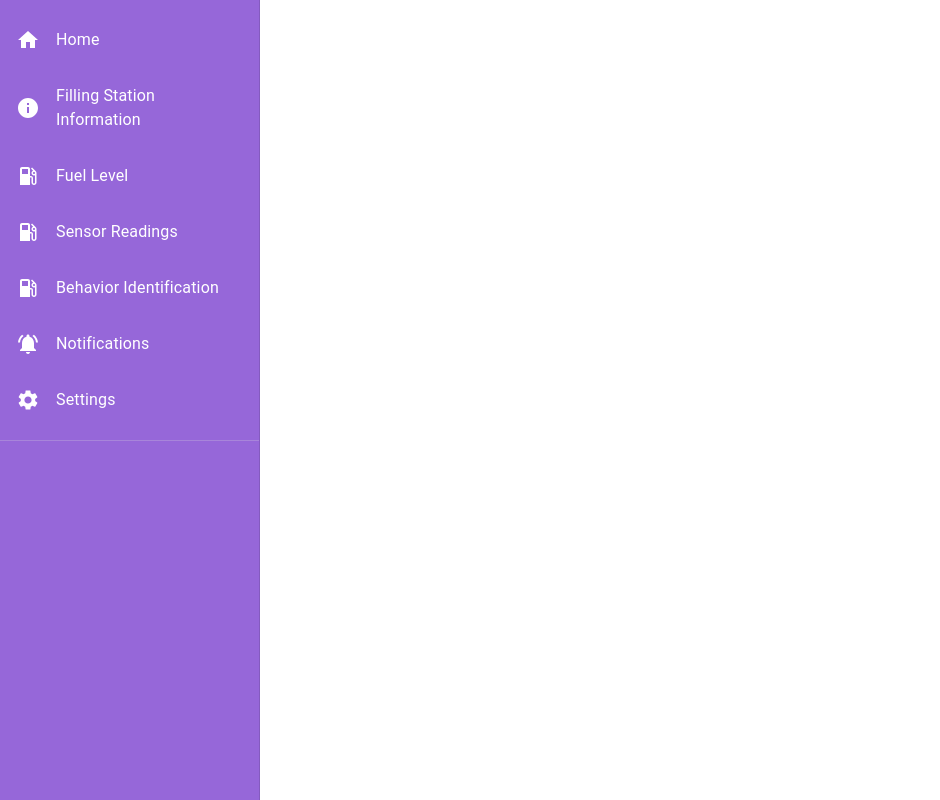
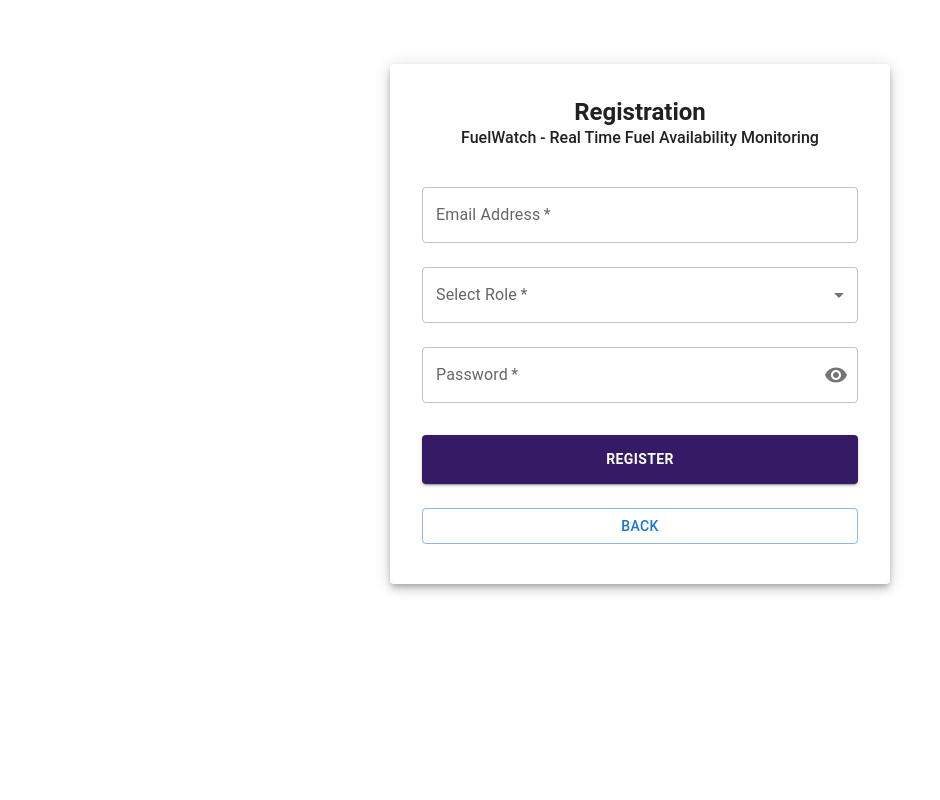
Before and after one commit to SenuraUpesh2002/Research-Project-SLIIT, a React (Vite) app in the folder client/: page / in a window 1280 px wide. Shown: the whole page, without its empty margins (0-940 px from the left). Built offline with nearby package versions, Linux system fonts and the light colour scheme.

Commit message:
Updated the launching GUI as Register.jsx

```diff
--- a/client/src/App.jsx
+++ b/client/src/App.jsx
@@ -41,7 +41,7 @@ function App() {
           <Route path='/fs-view5' element={<View5/>}></Route>
           <Route path="/fs-view5/:stationId" element={<View5 />} />
           <Route path='/fs-view6' element={<View6/>}></Route>
-          <Route path='/' element={<ComponentHome/>}></Route>
+          <Route path='/' element={<Register/>}></Route>
           <Route path='/ComponentHome/FuelLevel' element={<FuelLevel/>}></Route>
           <Route path='/StationInfo' element={<StationInfo/>}></Route>
 
```
